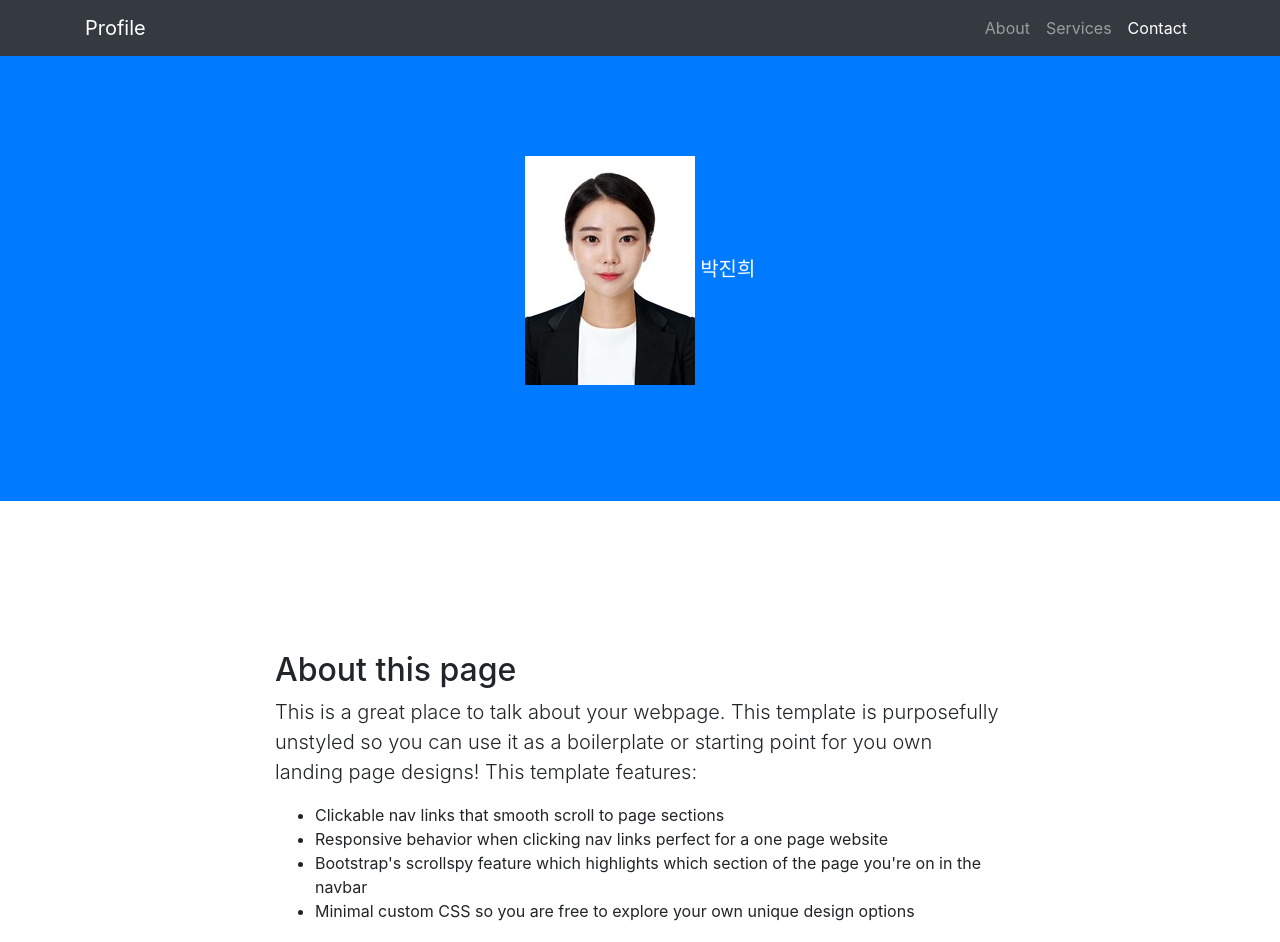
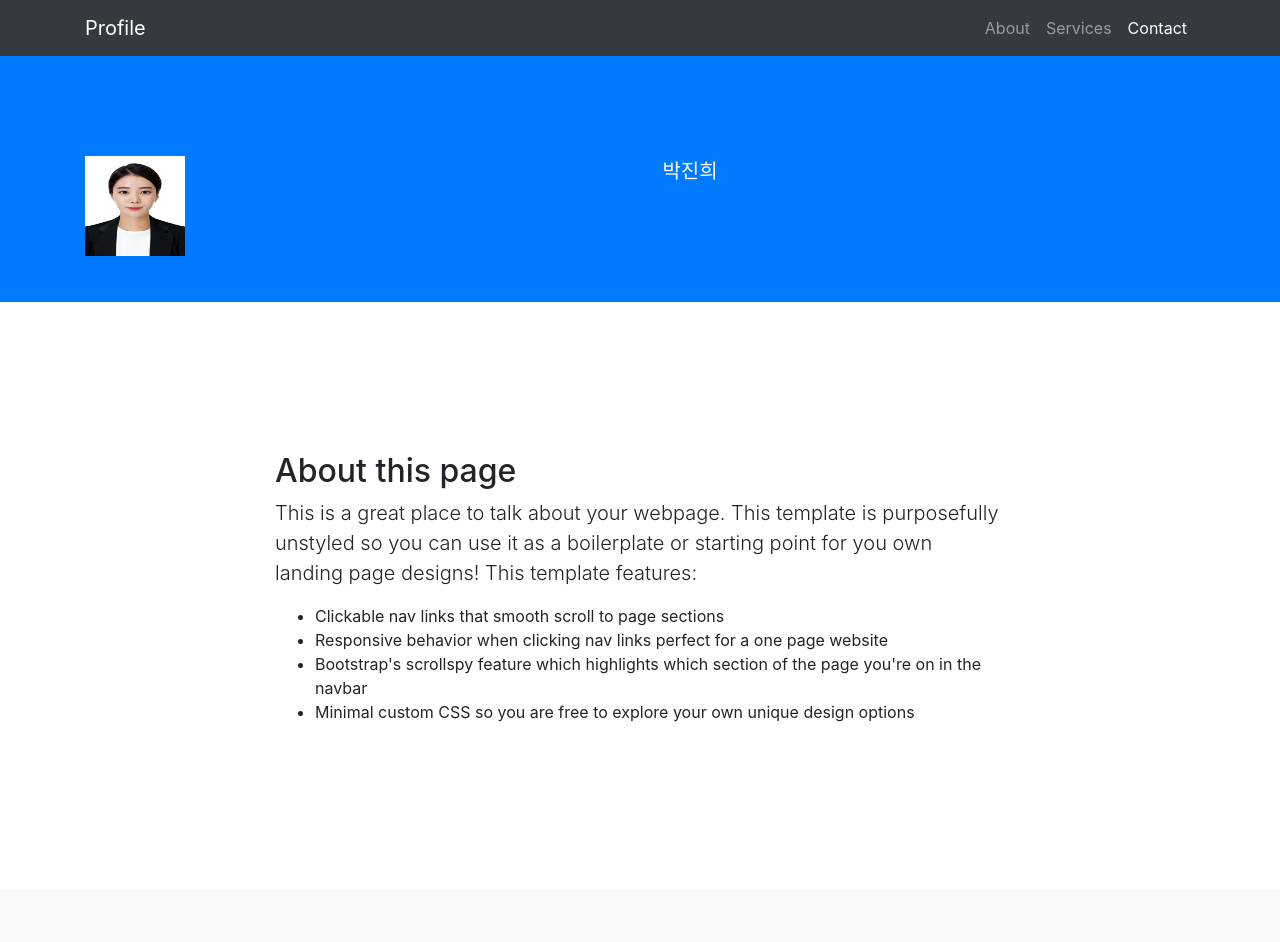
Before and after one commit to dwayn2/jindol.io, a website with bundled scripts: page index.html in a window 1280 px wide. Shown: the top 942 px of the page. Built offline with nearby package versions, Linux system fonts and the light colour scheme.

Commit message:
Update index.html

```diff
--- a/index.html
+++ b/index.html
@@ -46,7 +46,7 @@
   <header class="bg-primary text-white">
     <div class="container text-center">
       <p class="lead">
-        <img src="p.JPG" alt="not found img" align="top">
+        <img src="p.jpg" alt="no" width="100px" height="100px" align="left">
           박진희
       </p>
     </div>
```
